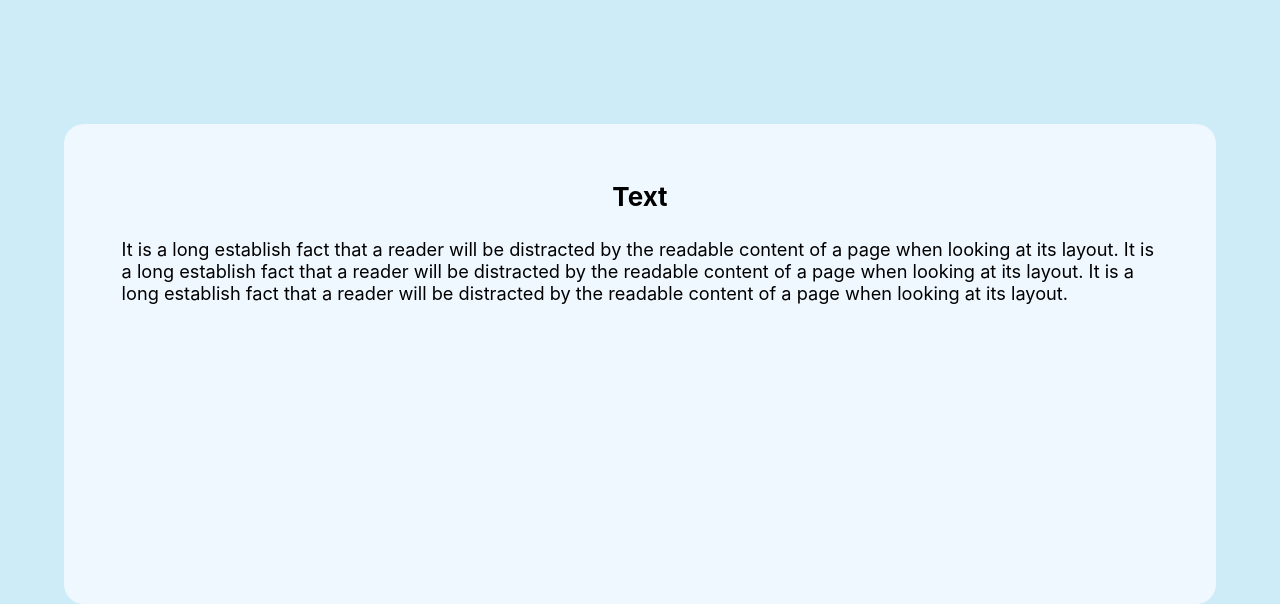
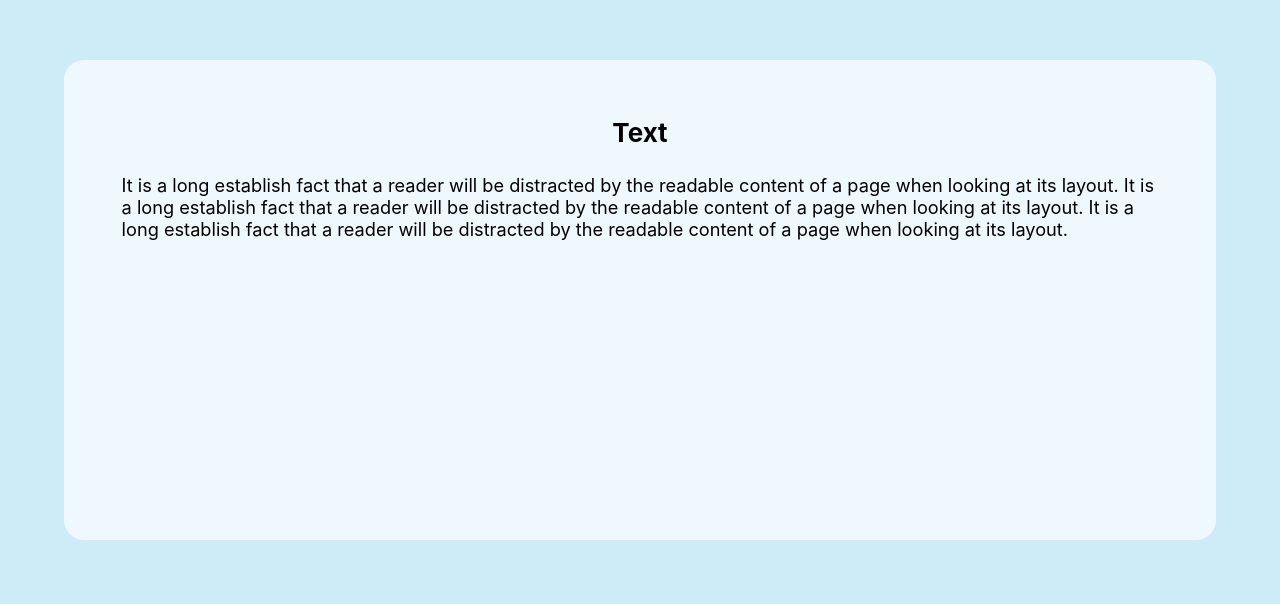
Before and after one commit to Afyz97/luxtag-test, a React (Create React App) app: page / in a window 1280 px wide. Shown: the part 196-800 px from the top of the page. Built offline with nearby package versions, Linux system fonts and the light colour scheme.

Commit message:
Update App.css

```diff
--- a/src/App.css
+++ b/src/App.css
@@ -1,7 +1,7 @@
 .App {
   background-color: aliceblue;
   text-align: center;
-  margin-top: 25%;
+  margin-top: 20%;
   width: 90%;
   min-height: 60vh;
   color: black;
```
